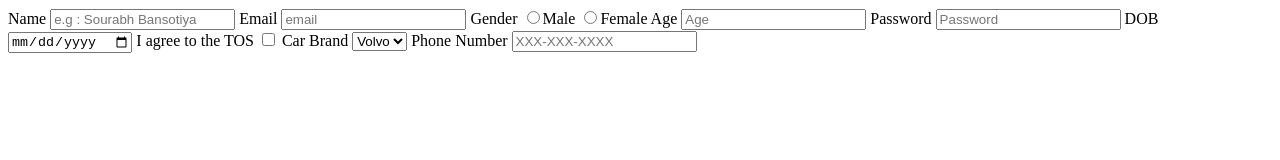
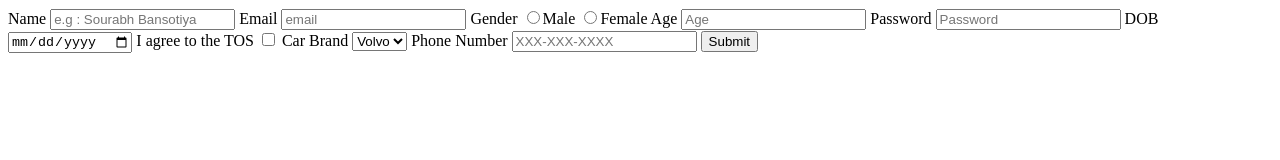
Before and after one commit to acciojob/signup-form-car-sourabh-bansotiya, a website: page main.html in a window 1280 px wide. Drawn offline with Linux system fonts and the light colour scheme.

Commit message:
created a submission

```diff
--- a/main.html
+++ b/main.html
@@ -10,7 +10,9 @@
 	<!-- the entire body must be written by student -->
 	<!-- ... (other HTML code) -->
 
-<form>
+<!-- ... (other HTML code) -->
+
+<form method="post">
     <label for="name">Name
         <input id="name" type="text" placeholder="e.g : Sourabh Bansotiya" required>
     </label>
@@ -53,7 +55,10 @@
         <input id="tel" type="tel" placeholder="XXX-XXX-XXXX">
     </label>
 
+    <input type="submit" value="Submit">
 </form>
+
+<!-- ... (other HTML code) -->
 
 <!-- ... (other HTML code) -->
 
```
